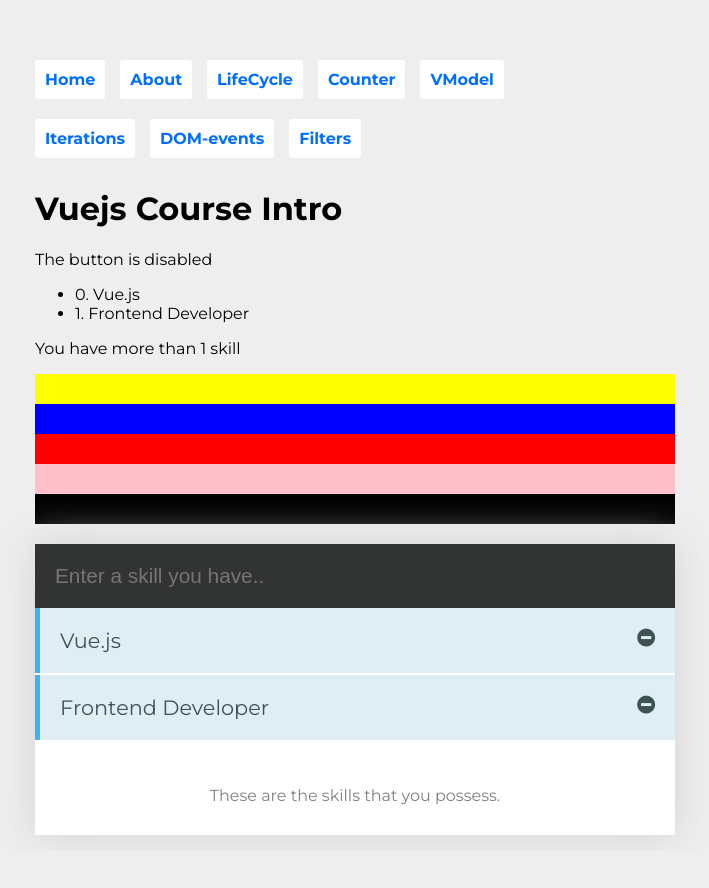
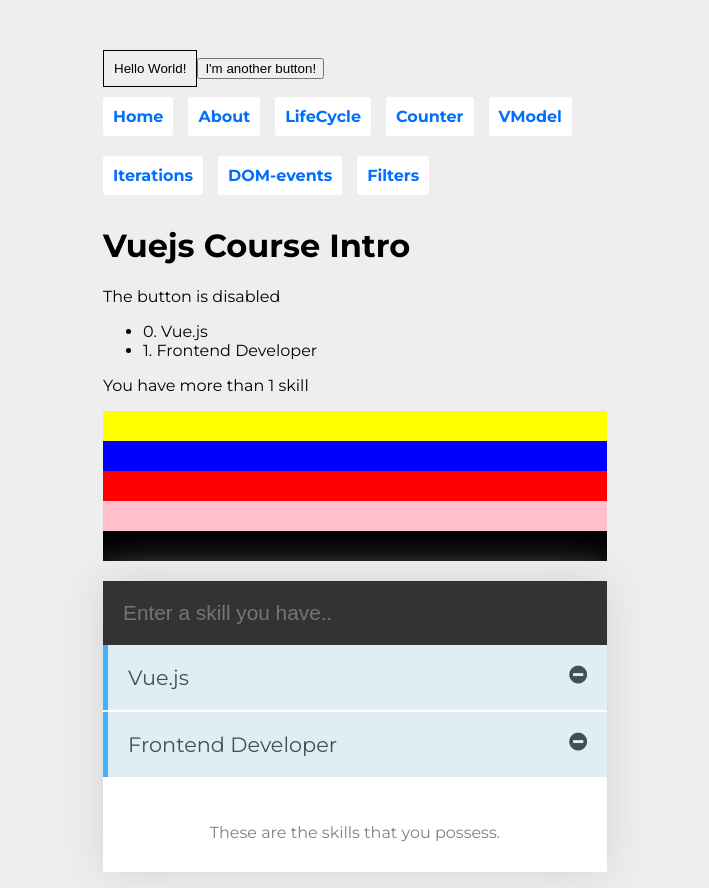
Before and after one commit to Eazybright/Practising-vuejs, a Vue app: page / in a window 1280 px wide. Shown: the whole page, without its empty margins (285-994 px from the left). Before the commit the page ends 851 px from the top, so only its background shows below. Built offline with nearby package versions, Linux system fonts and the light colour scheme; a small style sheet from the web is missing.

Commit message:
learnt registering a component either locally or globally

```diff
--- a/src/App.vue
+++ b/src/App.vue
@@ -1,4 +1,9 @@
 <template>
+  <div>
+    <div>
+    <fancy-button></fancy-button>
+    <button>I'm another button!</button>
+    </div>
     <div id="app">
       <nav>
         <router-link to="/">Home</router-link>
@@ -14,12 +19,16 @@
       </nav>
       <router-view/>
     </div>
+  </div>
 </template>
 
 <script>
-
+import FancyButton from './components/FancyButton.vue'
 export default {
-  name: 'App'
+  name: 'App',
+  components:{
+    FancyButton
+  }
 }
 </script>
 
@@ -42,7 +51,7 @@ export default {
   }
 
   #app {
-      width: 50%;
+    width: 100%;
   }
 
   nav {
--- /dev/null
+++ b/src/components/FancyButton.vue
@@ -0,0 +1,23 @@
+<script>
+export default {
+  name: 'FancyButton',
+  data() {
+  return {
+   buttonText: 'Hello World!'
+  }
+ }
+}
+</script>
+
+<template>
+  <button>
+    {{buttonText}}
+  </button>
+</template>
+
+<style scoped>
+button {
+  border: 1px solid black;
+  padding: 10px;
+}
+</style>
--- a/src/main.js
+++ b/src/main.js
@@ -3,6 +3,9 @@ import App from './App.vue'
 import router from './router'
 import Vuex from 'vuex'
 import { convertDateToString } from './filters/date/date.filter'
+// import FancyButton from './components/FancyButton.vue'
+
+// Vue.component('fancy-button', FancyButton)
 
 Vue.filter('date', convertDateToString)
 Vue.use(Vuex)
```
Lines whose indentation alone changed are shown as unchanged.
